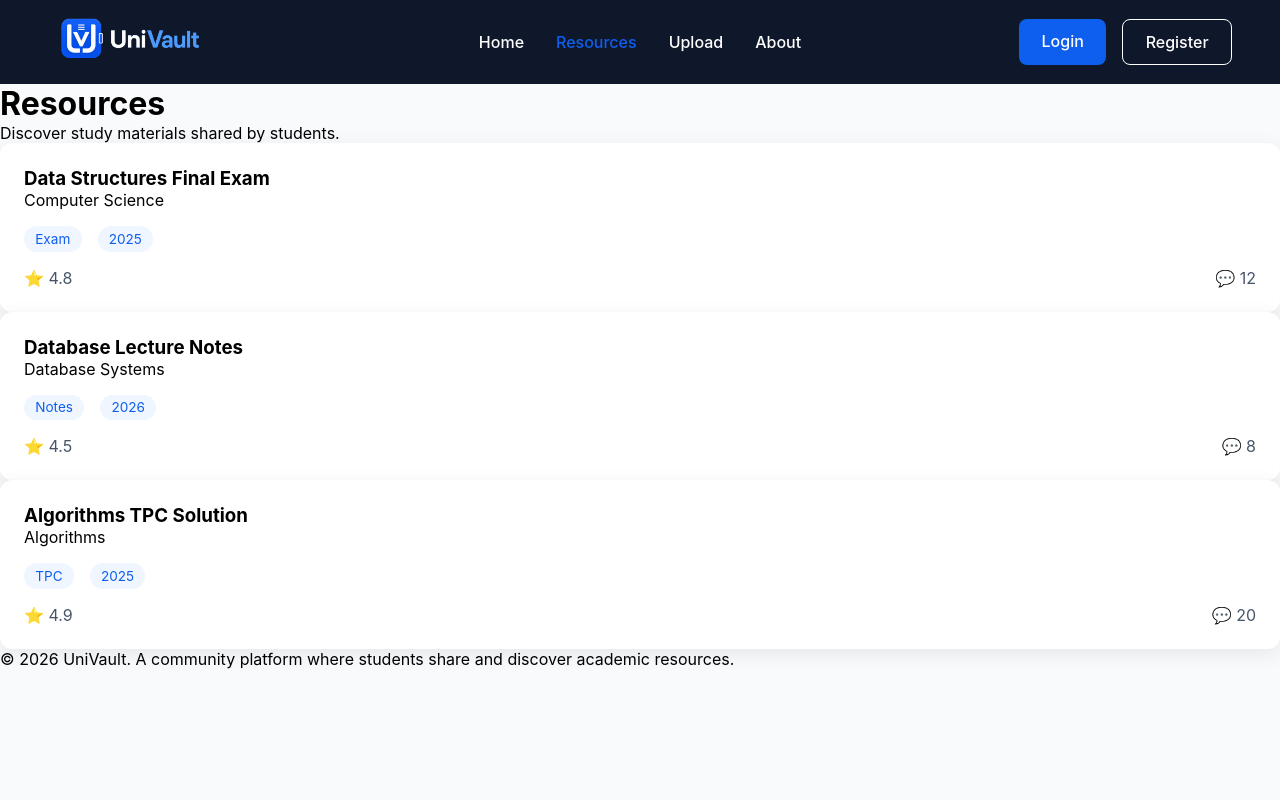
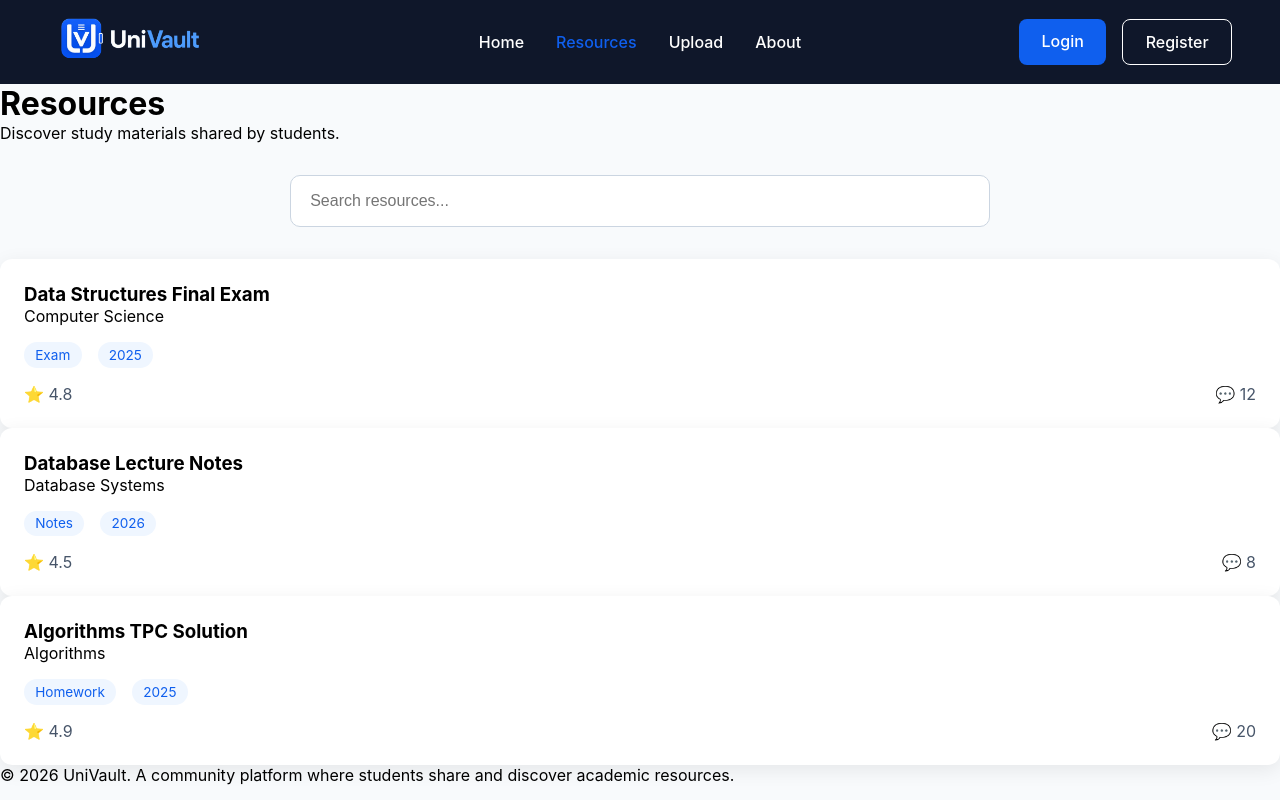
Before and after one commit to SheltonTeles/univault, a React app in the folder frontend/: page /resources in a window 1280 px wide. Built offline with nearby package versions, Linux system fonts and the light colour scheme; the HTML template or start-up script is replaced by a standard one.

Commit message:
Added dynamic search functionality to resources page

```diff
--- /dev/null
+++ b/frontend/src/components/ui/SearchBar.css
@@ -0,0 +1,21 @@
+.search-bar{
+    width:100%;
+    max-width:700px;
+
+    padding:1rem 1.2rem;
+
+    font-size:1rem;
+
+    border:1px solid #CBD5E1;
+    border-radius:10px;
+
+    outline:none;
+
+    margin:2rem auto;
+
+    display:block;
+}
+
+.search-bar:focus{
+    border-color:#0F5FEE;
+}
--- a/frontend/src/components/ui/SearchBar.jsx
+++ b/frontend/src/components/ui/SearchBar.jsx
@@ -1,6 +1,14 @@
-
-function SearchBar() {
-
+import "./SearchBar.css";
+function SearchBar({value, onChange, placeholder}) {
+    return (
+        <input
+            type="text"
+            className="search-bar"
+            placeholder={placeholder}
+            value={value}
+            onChange={onChange}
+        />
+    );
 
 }
 
--- a/frontend/src/pages/Resources.jsx
+++ b/frontend/src/pages/Resources.jsx
@@ -1,10 +1,11 @@
 import SearchBar from "../components/ui/SearchBar";
 import ResourceCard from "../components/resources/ResourceCard";
 import "./Resources.css";
-
+import { useState } from "react";
 
 function Resources() {
 
+  const [search, setSearch] = useState("");
 
   const resources = [
     {
@@ -26,12 +27,18 @@ function Resources() {
     {
       title: "Algorithms TPC Solution",
       course: "Algorithms",
-      type: "TPC",
+      type: "Homework",
       year: "2025",
       rating: 4.9,
       comments: 20
     }
   ];
+
+
+  const filteredResources = resources.filter((resource) =>
+  resource.title.toLowerCase().includes(search.toLowerCase()) ||
+  resource.course.toLowerCase().includes(search.toLowerCase())
+);
 
 
   return (
@@ -47,12 +54,16 @@ function Resources() {
       </p>
 
 
-      <SearchBar />
+      <SearchBar
+        placeholder="Search resources..."
+        value={search}
+        onChange={(e) => setSearch(e.target.value)}
+      />
 
 
       <div className="resources-grid">
 
-        {resources.map((resource) => (
+        {filteredResources.map((resource) => (
 
           <ResourceCard
             key={resource.title}
```
